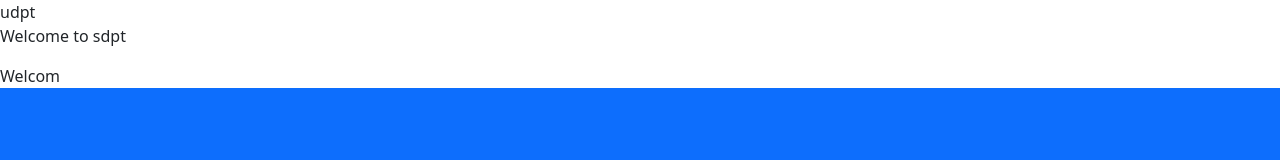
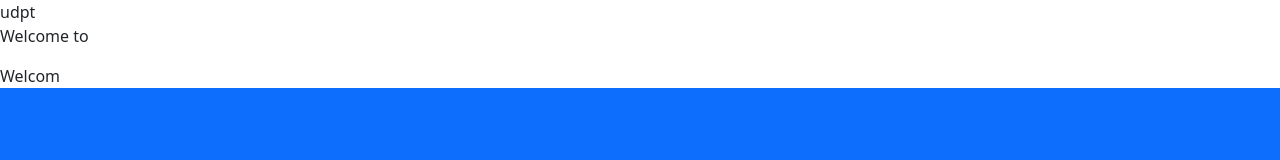
Before and after one commit to Anand370/po-practice-react-app, a React (Vite) app: page / in a window 1280 px wide. Shown: the top 160 px of the page. Built offline with nearby package versions, Linux system fonts and the light colour scheme.

Commit message:
Welcome changes

```diff
--- a/src/Sdpt.jsx
+++ b/src/Sdpt.jsx
@@ -4,7 +4,7 @@ function Sdpt() {
   return (
     <>
      <div>udpt</div>
-     <p>Welcome to sdpt</p>
+     <p>Welcome to </p>
     </>
 
 
```
